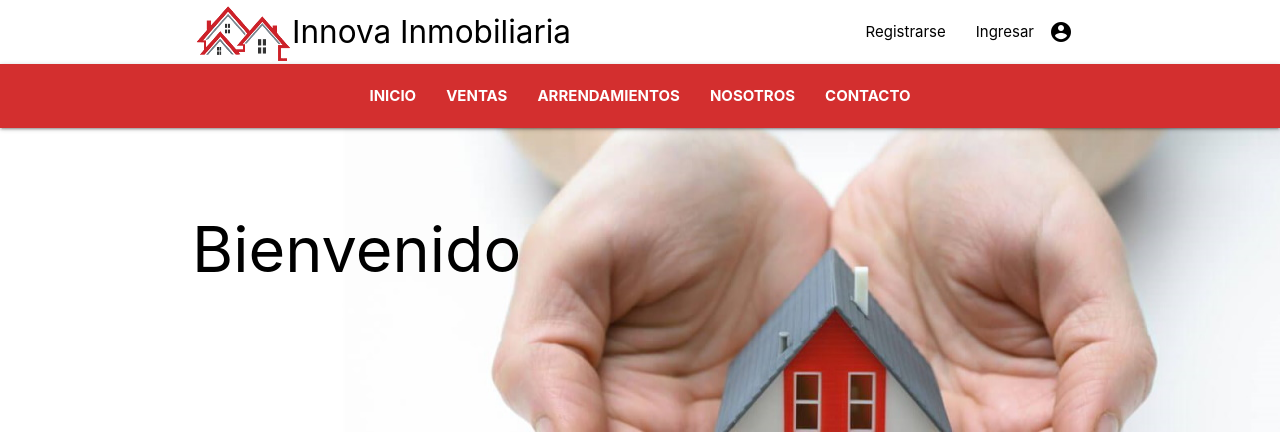
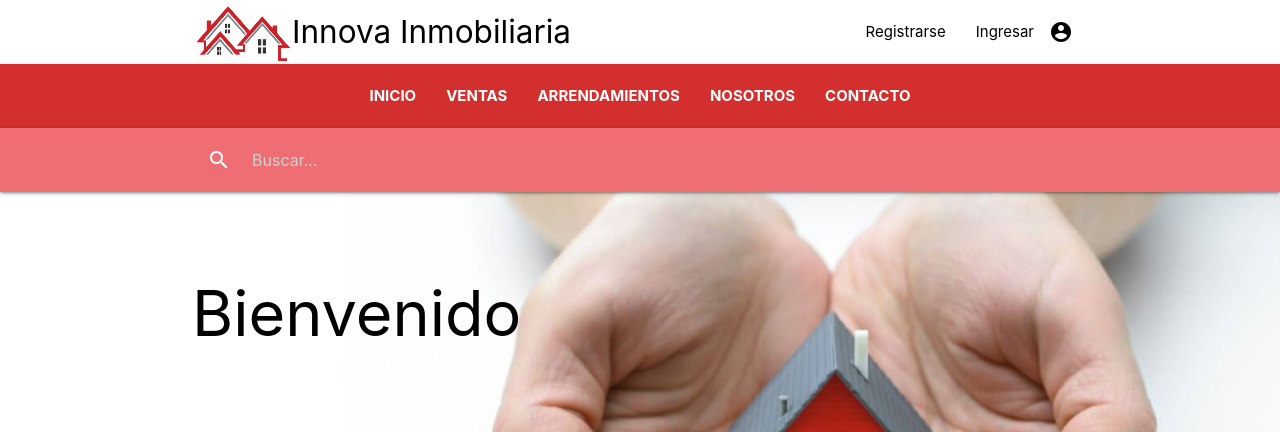
Before and after one commit to Vanne280/Proyecto-Inmobiliaria, a Django app: template templates/inicio.html in a window 1280 px wide. Shown: the top 432 px of the page. Run offline with Django 3.2, Linux system fonts and the light colour scheme; the template is opened without the code that fills it, so the values that code supplies are empty; some libraries are stand-ins or nearby versions.

Commit message:
Barra de busqueda
No funciona

```diff
--- a/inmobiliaria/urls.py
+++ b/inmobiliaria/urls.py
@@ -13,6 +13,8 @@ urlpatterns = [
 
     # Ruta de la página de Inicio
     path('', views.home, name='inicio'),
+
+    path('buscar/', views.Buscarinmueble, name='buscar'),
 
     # Ruta de la página Nosotros
     path('paginas/nosotros/', views.nosotros, name='nosotros'),
--- a/templates/base/base.html
+++ b/templates/base/base.html
@@ -33,7 +33,7 @@
             </li>
 
               <!-- Dropdown Structure -->
-              <ul id='dropdown1' class='dropdown-content' style="/*! width: 102px; */ left: 782.1px; top: 0px; height: 552px; transform-origin: 0px 0px 0px; opacity: 1; transform: scaleX(1) scaleY(1);">
+              <ul id='dropdown1' class='dropdown-content'>
                 {% if user.perfil.IDRol.nombre == "Asesor" %}
                   <li><h6>{{ user.perfil.IDRol.nombre }} {{ user.username }}</h6></li>
                   <li class="divider"></li>
@@ -80,6 +80,16 @@
           <li><a href="{% url 'nosotros' %}"><b>NOSOTROS</b></a></li>
           <li><a href="{% url 'contacto' %}"><b>CONTACTO</b></a></li>
         </ul>
+      </div>
+    </nav>
+    <nav>
+      <div class="nav-wrapper container">
+        <form method="post" action="{% url 'buscar' %}"> {% csrf_token %}
+            <div class="input-field">
+              <input id="search" type="search" name="buscar" placeholder="Buscar..." required>
+              <label class="label-icon" for="search"><i class="material-icons">search</i></label>
+            </div>
+        </form>
       </div>
     </nav>
 
```
Also changed, not shown: inmueble/views.py (+13 -0 lines), templates/inicio.html (+1 -27 lines), templates/inmueble/inmueble_search.html (added, +43 -0 lines).
